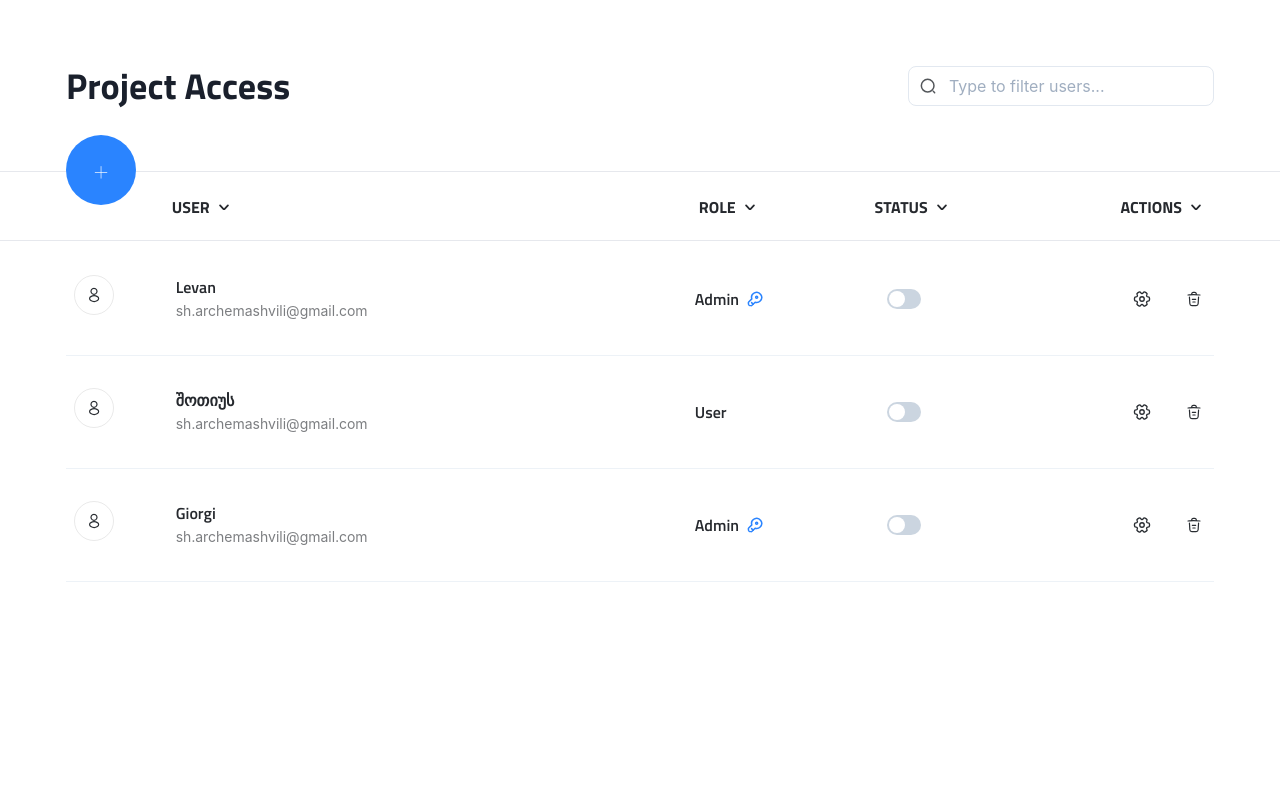
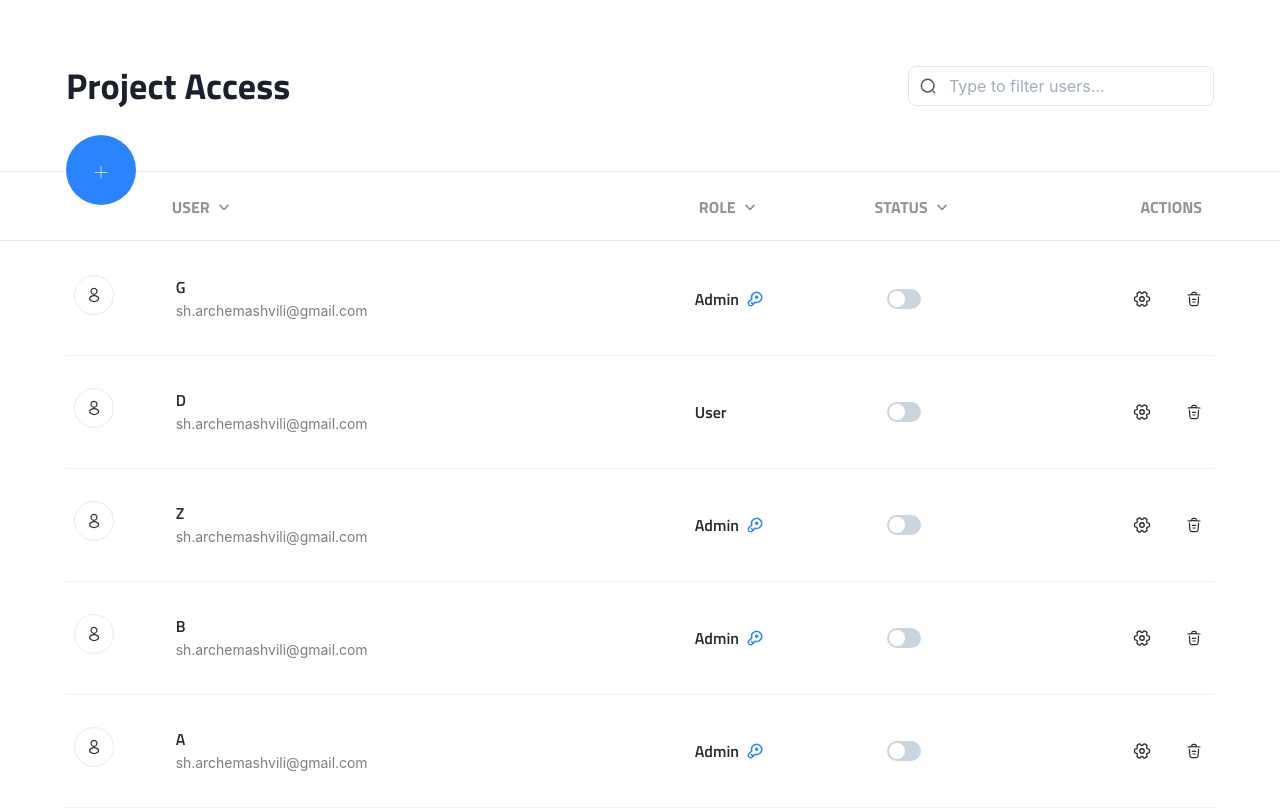
Before and after one commit to shotius/user-managment, a React (Vite) app: page / in a window 1280 px wide. Built offline with nearby package versions, Linux system fonts and the light colour scheme.

Commit message:
Disable sorting on action column

```diff
--- a/src/components/organizms/tables/UserTable/UserTable.tsx
+++ b/src/components/organizms/tables/UserTable/UserTable.tsx
@@ -1,11 +1,4 @@
-import {
-  Table,
-  Tbody,
-  Td,
-  Th,
-  Thead,
-  Tr
-} from '@chakra-ui/react';
+import { Table, Tbody, Td, Th, Thead, Tr } from '@chakra-ui/react';
 import { useFlexLayout, useRowSelect, useSortBy, useTable } from 'react-table';
 import { useUserTable } from './useUserTable';
 
@@ -15,7 +8,10 @@ export const UserTable: React.FC<UserTableProps> = ({}) => {
   const { data, columns, getAdditionalColumns } = useUserTable();
   const { getTableProps, getTableBodyProps, headerGroups, rows, prepareRow } =
     useTable(
-      { columns, data },
+      {
+        columns,
+        data,
+      },
       useFlexLayout,
       useSortBy,
       useRowSelect,
@@ -29,6 +25,7 @@ export const UserTable: React.FC<UserTableProps> = ({}) => {
           return (
             <Tr {...headerGroup.getHeaderGroupProps()}>
               {headerGroup.headers.map((column) => {
+                // console.log('column: ', column)
                 return (
                   <Th
                     p="16px 4px"
--- a/src/components/organizms/tables/UserTable/cells/UserTableHeader.tsx
+++ b/src/components/organizms/tables/UserTable/cells/UserTableHeader.tsx
@@ -1,12 +1,27 @@
-import { Button, HStack, Icon } from "@chakra-ui/react";
-import { TextMain } from "src/components/atoms/Typography/TextMain";
-import { DropdownIcon } from "src/components/icons/DropdownIcon";
+import { Button, HStack, Icon } from '@chakra-ui/react';
+import { HeaderGroup } from 'react-table';
+import { TextMain } from 'src/components/atoms/Typography/TextMain';
+import { DropdownIcon } from 'src/components/icons/DropdownIcon';
+import { ExampleObject } from 'src/types';
 
-export const UserTableHeader = ({ column: { id } }) => (
-  <Button variant={'ghost'} _hover={{ background: 'transparent' }} px="2">
-    <HStack>
-      <TextMain fontWeight={700}>{id.toUpperCase()}</TextMain>
-      <Icon as={DropdownIcon} w="3" />
-    </HStack>
-  </Button>
-);
+export const UserTableHeader = (props: any) => {
+  const {
+    column: { id, isSorted },
+    column,
+  } = props;
+  console.log('column: ', column);
+  // console.log('isSorted: ', isSorted);
+  return (
+    <Button variant={'ghost'} _hover={{ background: 'transparent' }} px="2">
+      <HStack opacity={isSorted ? 1 : 0.5}>
+        <TextMain fontWeight={700}>{id.toUpperCase()}</TextMain>
+        <Icon
+          as={DropdownIcon}
+          w="3"
+          display={id === 'actions' ? 'none' : 'block'}
+          transform={isSorted ? 'rotate(180deg)' : 'rotate(0deg)'}
+        />
+      </HStack>
+    </Button>
+  );
+};
--- a/src/components/organizms/tables/UserTable/useUserTable.tsx
+++ b/src/components/organizms/tables/UserTable/useUserTable.tsx
@@ -15,7 +15,7 @@ export const useUserTable = () => {
     () => [
       {
         id: '1',
-        user: 'Levan',
+        user: 'G',
         status: 'active',
         actions: 'action1 ',
         role: 'Admin',
@@ -23,7 +23,7 @@ export const useUserTable = () => {
       },
       {
         id: '2',
-        user: 'შოთიუს',
+        user: 'D',
         status: 'active',
         actions: 'action1 ',
         role: 'User',
@@ -31,7 +31,23 @@ export const useUserTable = () => {
       },
       {
         id: '3',
-        user: 'Giorgi',
+        user: 'Z',
+        status: 'active',
+        actions: 'action1 ',
+        role: 'Admin',
+        email: 'sh.archemashvili@gmail.com',
+      },
+      {
+        id: '4',
+        user: 'B',
+        status: 'active',
+        actions: 'action1 ',
+        role: 'Admin',
+        email: 'sh.archemashvili@gmail.com',
+      },
+      {
+        id: '5',
+        user: 'A',
         status: 'active',
         actions: 'action1 ',
         role: 'Admin',
@@ -64,6 +80,7 @@ export const useUserTable = () => {
         Header: UserActionHeaderCell,
         accessor: 'actions',
         Cell: UserActionsCell,
+        disableSortBy: true
       },
     ],
     []
--- a/src/types.ts
+++ b/src/types.ts
@@ -7,7 +7,6 @@ interface IBaseUser {
   id: string;
   user: string;
   status: string;
-  actions: string;
   role: IUserRole;
 }
 
```
